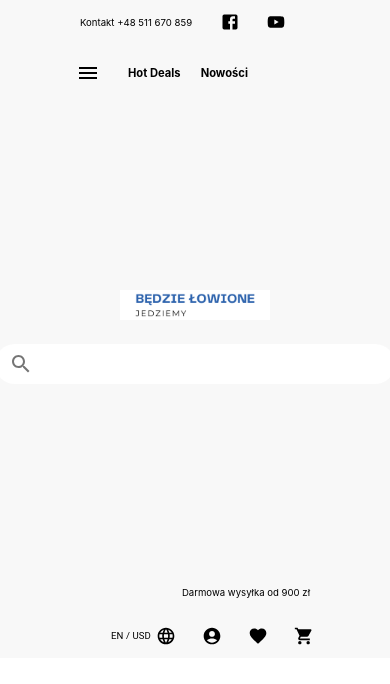
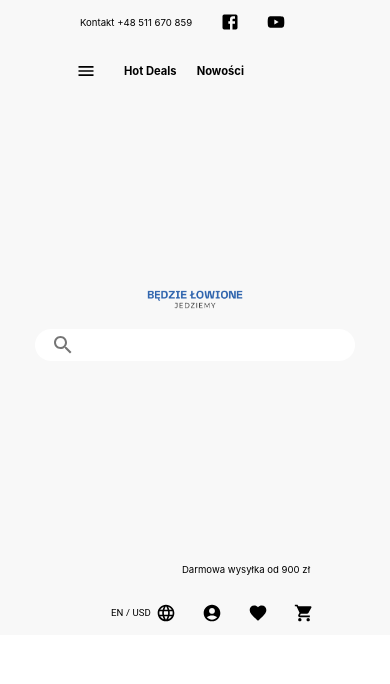
Before and after one commit to RafalGontarski/MyShop-frontend, a React (Create React App) app: page / in a window 390 px wide. Shown: the top 684 px of the page. Built offline with nearby package versions, Linux system fonts and the light colour scheme.

Commit message:
Responsive navbar left and right container works well to 1180.

```diff
--- a/src/components/navbar/Navbar2.tsx
+++ b/src/components/navbar/Navbar2.tsx
@@ -21,7 +21,7 @@ import TikTokIcon from '@mui/icons-material/MusicNote';
 import { useTheme } from '@mui/material/styles';
 import useMediaQuery from '@mui/material/useMediaQuery';
 
-import Logo from "../../resources/img/mainlogo.png";
+import Logo from "../../resources/img/jedziemy.png";
 
 const Navbar = () => {
     const [anchorEl, setAnchorEl] = useState<null | HTMLElement>(null);
@@ -51,7 +51,7 @@ const Navbar = () => {
     const isSmallScreenForInstagram = useMediaQuery(theme.breakpoints.down(1396));
     const isSmallScreenForTopSellerLink = useMediaQuery(theme.breakpoints.down(1369));
     const isSmallScreenForGuaranteeLink = useMediaQuery(theme.breakpoints.down(1200));
-    const isSmallScreenForIconSize = useMediaQuery(theme.breakpoints.down(1180));
+    const isSmallScreenForIconSize = useMediaQuery(theme.breakpoints.down(1250));
 
     return (
         <>
@@ -145,7 +145,7 @@ const Navbar = () => {
                                         onMouseOut={(event) => {event.currentTarget.style.color = '#000'}}
                                         disableRipple
                                     >
-                                        <MenuIcon />
+                                        <MenuIcon style={{ fontSize: isSmallScreenForIconSize ? 20 : 24 }}/>
                                     </IconButton>
                                     <Link
                                         href="#"
@@ -218,19 +218,18 @@ const Navbar = () => {
                                 style={{
                                     display: 'flex',
                                     flexDirection: 'column',
-                                    gap: '20px',
+                                    gap: isSmallScreenForIconSize ? '12px' : '20px',
                                     alignItems: 'center',
                                     justifyContent: 'center',
                                     marginTop: '0.8rem',
-                                    // flexGrow: 1,
                                 }}>
                                 <div>
                                     <img
                                         src={Logo}
                                         alt="Logo"
                                         style={{
-                                            width: '150px',
-                                            height: '30px',
+                                            width: isSmallScreenForIconSize ? '120px' : '170px',
+                                            height: isSmallScreenForIconSize ? '27px' : '35px',
                                             transition: 'transform 0.3s ease-in-out',
                                         }}
                                         onMouseOver={(event) => {event.currentTarget.style.transform = 'scale(1.1)'}}
@@ -242,8 +241,17 @@ const Navbar = () => {
                                         id="search"
                                         // label="Szukaj"
                                         variant="outlined"
-                                        size="small"
-                                        sx={{ width: '400px', backgroundColor: '#fff', borderRadius: 10 }}
+                                        size='small'
+                                        sx={{
+                                            width: isSmallScreenForIconSize ? '320px' : '400px',
+                                            backgroundColor: '#fff',
+                                            borderRadius: 10,
+                                            '& .MuiInputBase-root': {
+                                                fontSize: isSmallScreenForIconSize ? '0.65rem' : '0.9rem',
+                                                padding: isSmallScreenForIconSize ? '16px' : '12px',
+                                                height: isSmallScreenForIconSize ? '25px' : '40px',
+                                            },
+                                        }}
                                         InputProps={{
                                             startAdornment: (
                                                 <InputAdornment position="start">
@@ -252,7 +260,10 @@ const Navbar = () => {
                                             ),
                                         }}
                                         InputLabelProps={{
-                                            style: { textAlign: 'center' },
+                                            style: {
+                                                textAlign: 'center',
+                                                fontSize: isSmallScreenForIconSize ? '0.7rem' : '0.8rem',
+                                            },
                                         }}
                                     />
                                 </div>
```
Also changed, not shown: src/resources/img/jedziemy.png (added).
